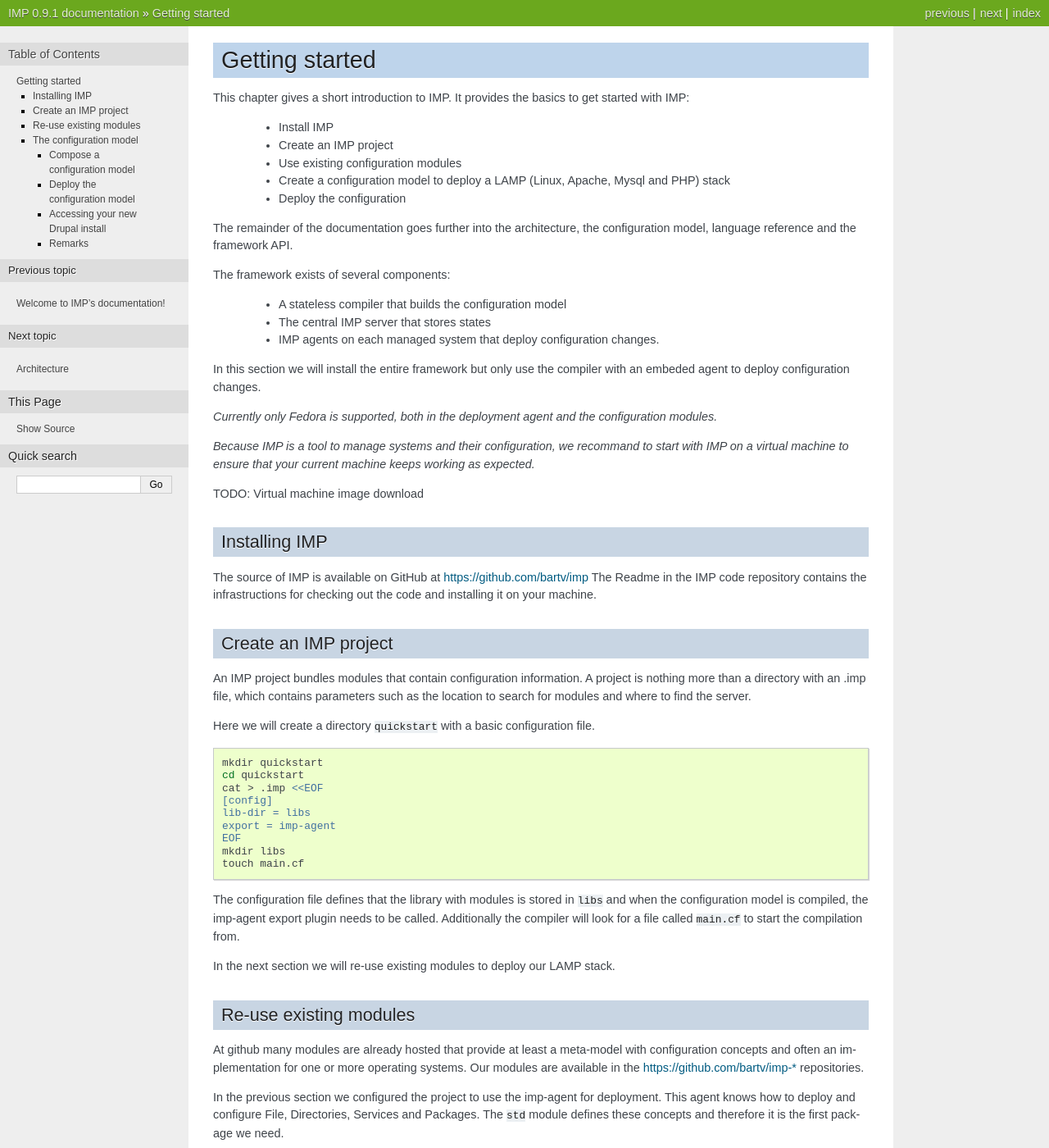
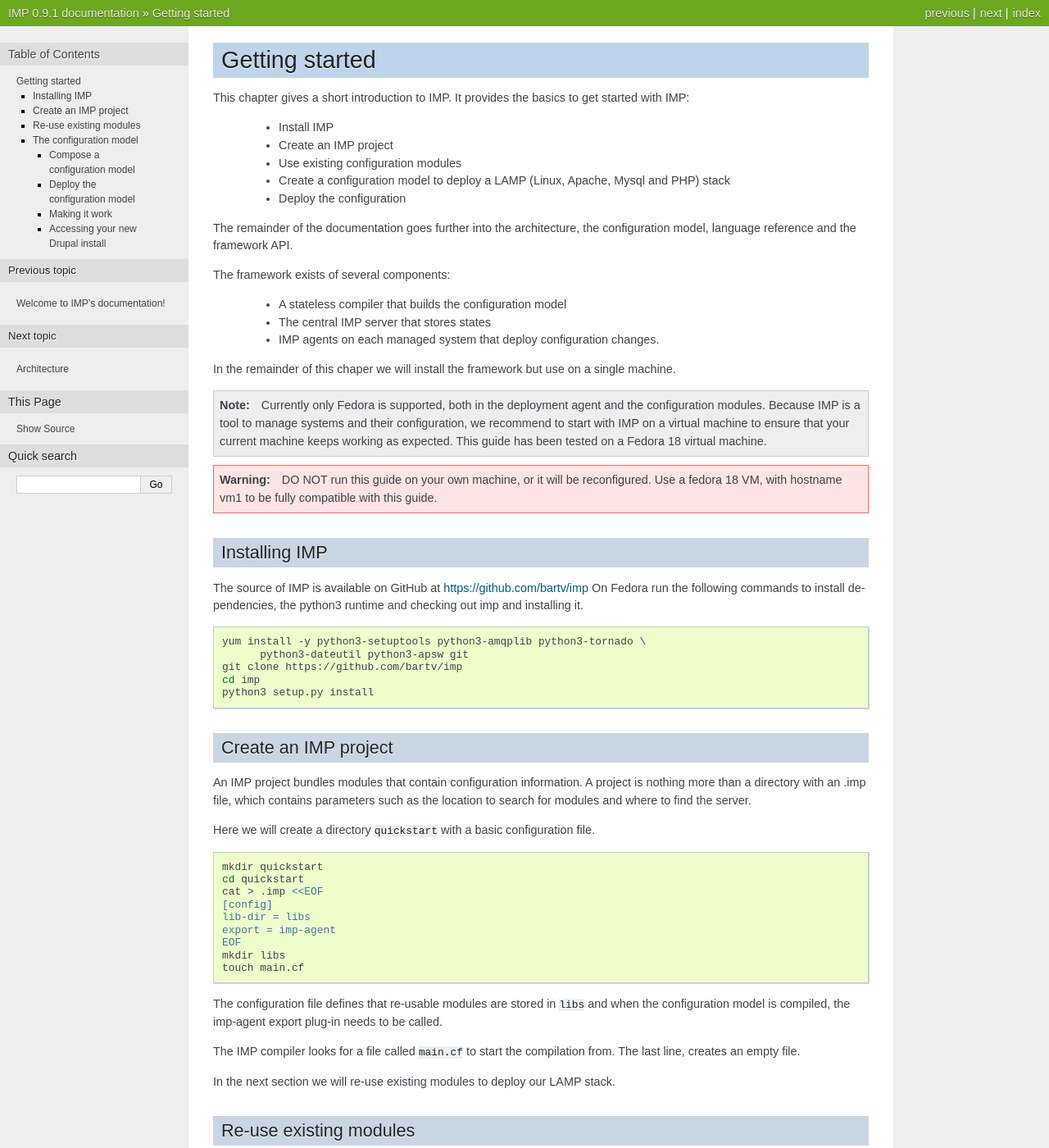
Before and after one commit to Foezjie/imp, a Sphinx documentation site: the page built from docs/sphinx/source/quickstart.rst, in a window 1280 px wide and 1400 px high. Shown: the whole window at 82% size. Built offline with Sphinx 7.4.7, drawn with Linux system fonts in a browser that asks for light colours; some of the changed text lies outside the part shown.

Commit message:
Process some remarks from "beta" testers

```diff
--- a/docs/sphinx/source/quickstart.rst
+++ b/docs/sphinx/source/quickstart.rst
@@ -19,24 +19,37 @@
    * The central IMP server that stores states
    * IMP agents on each managed system that deploy configuration changes.
 
-In this section we will install the entire framework but only use the compiler
-with an embeded agent to deploy configuration changes.
+In the remainder of this chaper we will install the framework but use on a
+single machine.
 
-*Currently only Fedora is supported, both in the deployment agent and the
-configuration modules.*
+.. note::
 
-*Because IMP is a tool to manage systems and their configuration, we recommand
-to start with IMP on a virtual machine to ensure that your current machine
-keeps working as expected.*
+   Currently only Fedora is supported, both in the deployment agent and the
+   configuration modules. Because IMP is a tool to manage systems and their
+   configuration, we recommend to start with IMP on a virtual machine to ensure
+   that your current machine keeps working as expected. This guide has been tested
+   on a Fedora 18 virtual machine.
 
-TODO: Virtual machine image download
+.. warning::
+
+   DO NOT run this guide on your own machine, or it will be reconfigured.
+   Use a fedora 18 VM, with hostname vm1 to be fully compatible with this guide.
 
 Installing IMP
 ==============
 
 The source of IMP is available on GitHub at https://github.com/bartv/imp
-The Readme in the IMP code repository contains the infrastructions for
-checking out the code and installing it on your machine.
+On Fedora run the following commands to install dependencies, the python3 runtime
+and checking out imp and installing it.
+
+.. code-block:: sh
+
+   yum install -y python3-setuptools python3-amqplib python3-tornado \
+         python3-dateutil python3-apsw git
+   git clone https://github.com/bartv/imp
+   cd imp
+   python3 setup.py install
+
 
 Create an IMP project
 =====================
@@ -59,17 +72,19 @@
    mkdir libs
    touch main.cf
 
-The configuration file defines that the library with modules is stored in ``libs``
-and when the configuration model is compiled, the imp-agent export plugin needs
-to be called. Additionally the compiler will look for a file called ``main.cf``
-to start the compilation from.
+The configuration file defines that re-usable modules are stored in ``libs``
+and when the configuration model is compiled, the imp-agent export plug-in needs
+to be called.
+
+The IMP compiler looks for a file called ``main.cf`` to start the compilation from.
+The last line, creates an empty file.
 
 In the next section we will re-use existing modules to deploy our LAMP stack.
 
 Re-use existing modules
 =======================
 
-At github many modules are already hosted that provide at least a meta-model with
+At github many modules are already hosted that provide a meta-model with
 configuration concepts and often an implementation for one or more operating
 systems. Our modules are available in the https://github.com/bartv/imp-* repositories.
 
@@ -134,11 +149,12 @@
       user = "drupal_test", password = "Str0ng-P433w0rd")
    drupal::Site(vhost = vhost, database = db)
 
-On line 2 we define the server on which we want to deploy Drupal. The name
-is the hostname of the machine, which is later used to determine what configuration
-needs to be deployed on which machine. The os attribute defines what operating
-system this server runs. This attribute can be used to create configuration
-modules that handle the heterogienity of different operating systems.
+On line 2 we define the server on which we want to deploy Drupal. The name is
+the hostname of the machine, which is later used to determine what
+configuration needs to be deployed on which machine. The os attribute defines
+what operating system this server runs. This attribute can be used to create
+configuration modules that handle the heterogienity of different operating
+systems.
 
 Lines 5 and 6 deploy an httpd server and mysql server on our server.
 
@@ -168,23 +184,8 @@
    imp deploy
 
 
-Accessing your new Drupal install
----------------------------------
-
-Use ssh port-forwarding to forward port 80 on vm1 to your local machine, to
-port 2080 for example (ssh -L 2080:localhost:80). This allows you to surf to http://localhost:2080/ This is
-essential because the configuration model generates a named based virtual host
-that matches the name *localhost*.
-
-On the first access the database will not have been initialised. Surf to
-http://localhost:2080/install.php
-
-The database has already been configured and Drupal should skip this setup to
-the point where you can configure details such as the admin user.
-
-
-Remarks
--------
+Making it work
+--------------
 
 In a default fedora SELinux and the firewall are configured. This may cause
 problems because managing these services is not covered here. We recommend that
@@ -202,3 +203,22 @@
 
    setsebool httpd_can_network_connect true
    firewall-cmd --permanent --zone=public --add-service=http
+
+
+Accessing your new Drupal install
+---------------------------------
+
+Use ssh port-forwarding to forward port 80 on vm1 to your local machine, to
+port 2080 for example (ssh -L 2080:localhost:80). This allows you to surf to
+http://localhost:2080/
+
+.. warning::
+
+   Using "localhost" in the url is essential because the configuration model
+   generates a named based virtual host that matches the name *localhost*.
+
+On the first access the database will not have been initialised. Surf to
+http://localhost:2080/install.php
+
+The database has already been configured and Drupal should skip this setup to
+the point where you can configure details such as the admin user.
```
